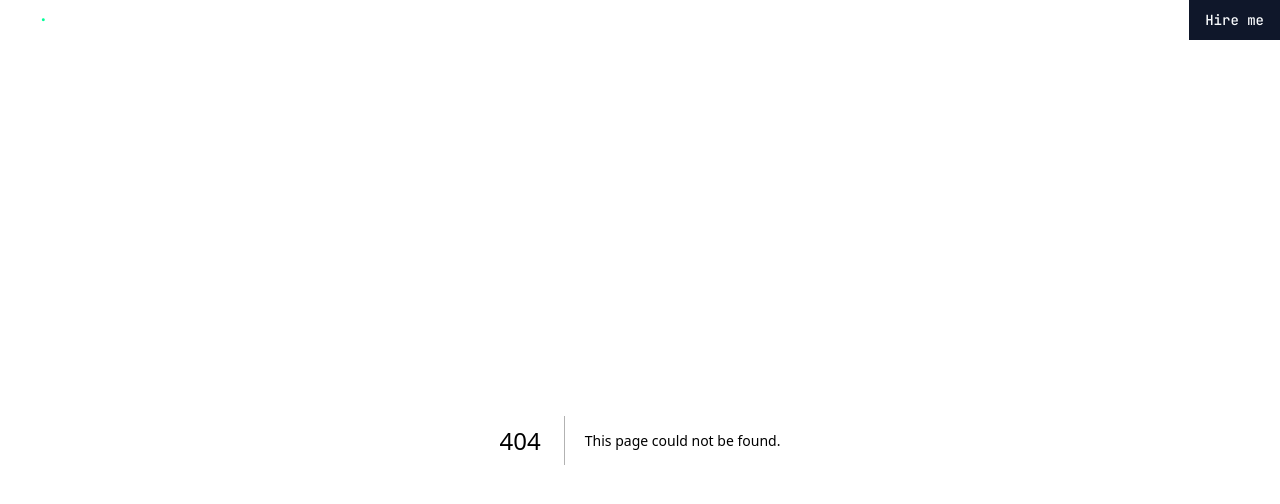
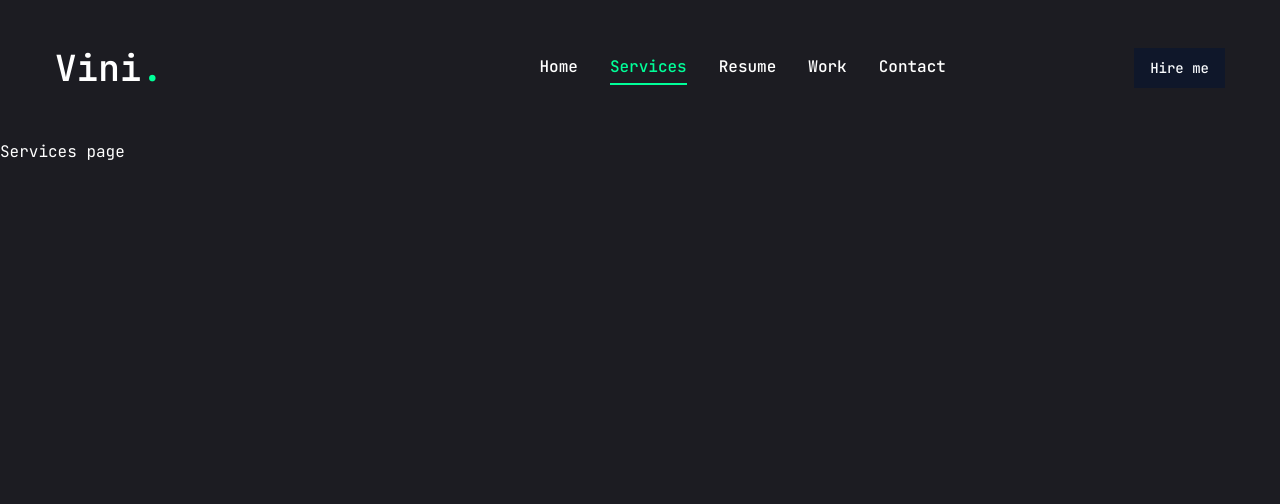
Before and after one commit to Penedov/portfolio_vini, a Next.js app: page /services in a window 1280 px wide. Before the commit this address had no page. Shown: the top 504 px of the page. Built offline with nearby package versions, Linux system fonts and the light colour scheme.

Commit message:
Finalizado a sessão navegação

```diff
--- /dev/null
+++ b/app/services/page.jsx
@@ -0,0 +1,5 @@
+const Services = () => {
+    return <div>Services page</div>
+};
+
+export default Services;
--- a/components/Header.jsx
+++ b/components/Header.jsx
@@ -6,10 +6,10 @@ import Nav from "./Nav"
 
 const Header = () => {
     return (
-        <header className="pv-8 xl:pv-12 text-white">
-            <div className="conteiner mx-auto flex justify-between itens-center">
+        <header className="py-8 xl:py-12 text-white">
+            <div className="container mx-auto flex justify-between items-center">
                 <Link href="/">
-                    <h1 className="text-4x1 font-semibold">
+                <h1 className="text-4xl font-semibold">
                         Vini
                         <span className="text-accent">.</span>
                     </h1>
--- a/components/Nav.jsx
+++ b/components/Nav.jsx
@@ -1,4 +1,4 @@
-"use: client";
+"use client";
 import Link from "next/link";
 import { usePathname } from "next/navigation";
 
@@ -9,20 +9,31 @@ const links = [
         path: "/",
     },
     {
-        name: "home",
-        path: "/",
+        name: "services",
+        path: "/services",
     },
     {
-        name: "home",
-        path: "/",
+        name: "resume",
+        path: "/resume",
     },
     {
-        name: "home",
-        path: "/",
+        name: "work",
+        path: "/work",
     },
+    {
+        name: "contact",
+        path: "/contact",
+    },
+
 ];
 const Nav = () => {
-    return <nav>desktop nav</nav>
+    const pathname = usePathname ();
+    return <nav className="flex gap-8">
+        {links.map((link,index)=>{
+        return <Link href={link.path} key={index} className={`${link.path === pathname && "text-accent border-b-2 border-accent"}
+        capitalize font-medium hover:text-accent transition-all`}>
+            {link.name}</Link>
+    })}</nav>
 };
 
 export default Nav;
```
